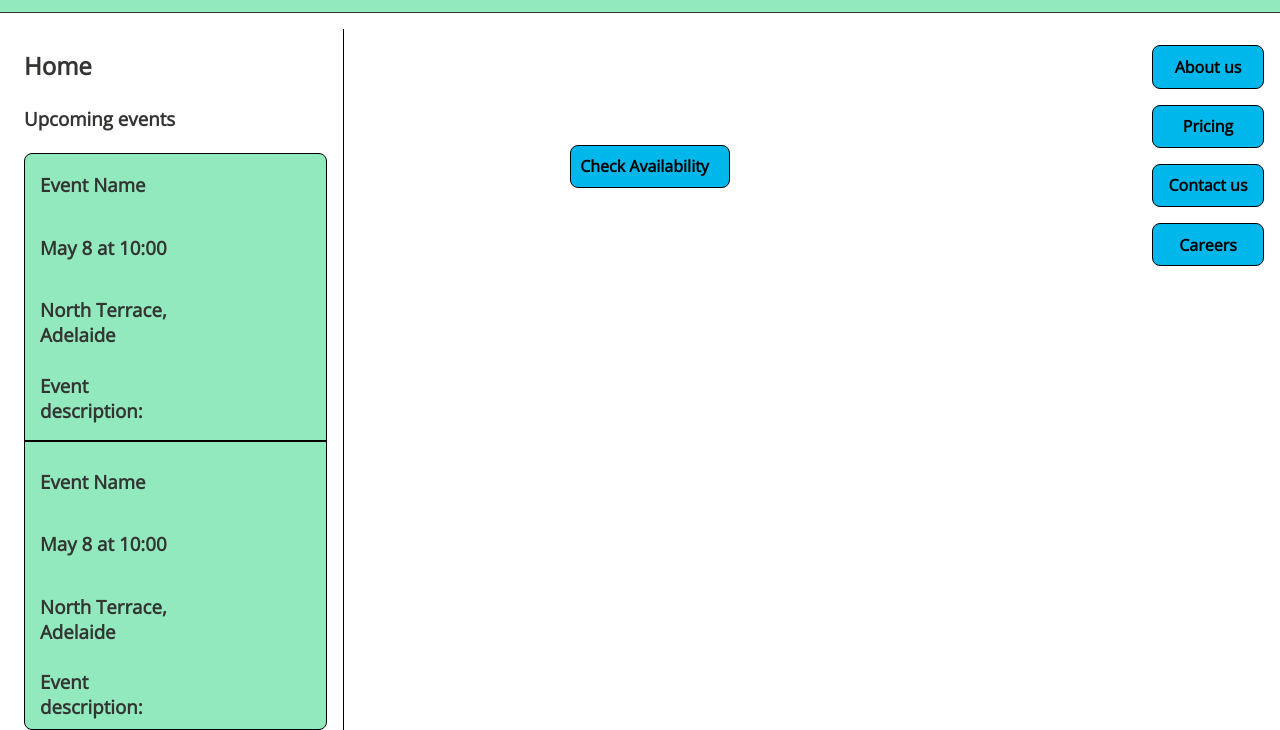
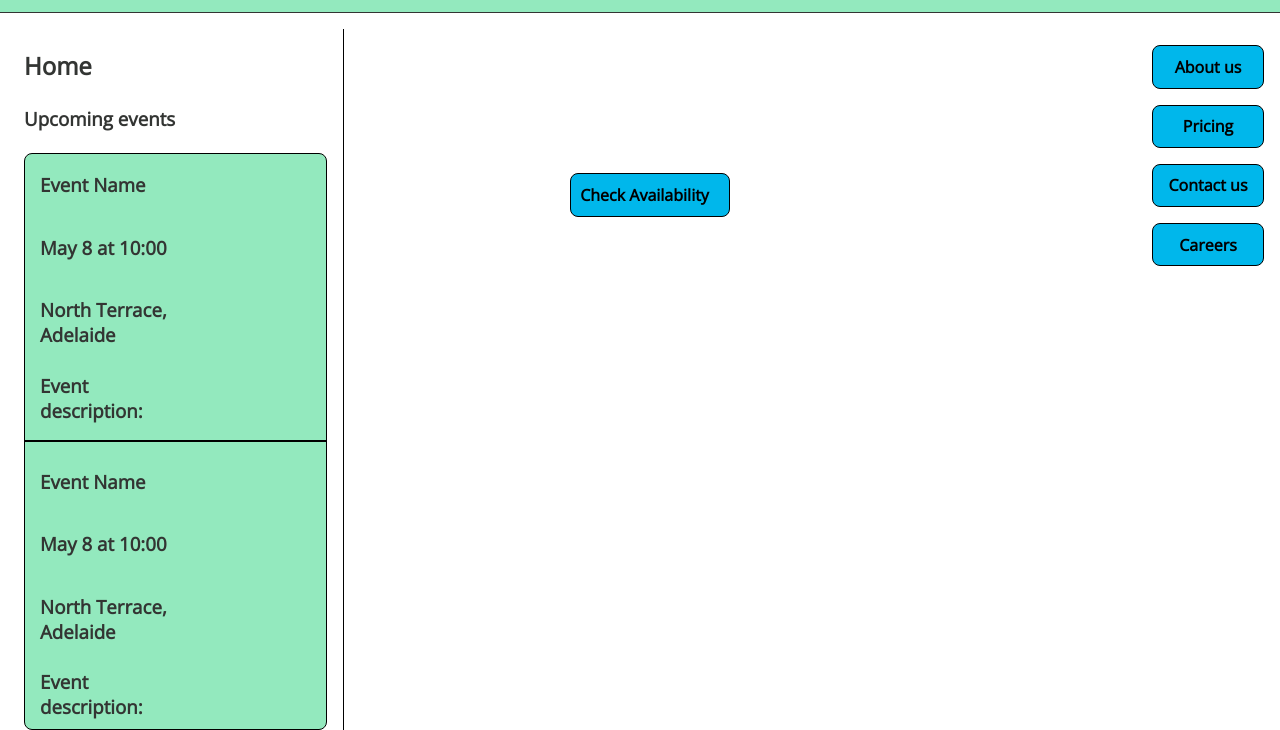
Before and after one commit to WDCLegends/DevEnvironment, a plain HTML site: page index.html in a window 1280 px wide. Shown: the part 99-829 px from the top of the page. Drawn offline with nearby package versions, Linux system fonts and the light colour scheme.

Commit message:
Update planiac.css

```diff
--- a/planiac.css
+++ b/planiac.css
@@ -380,3 +380,7 @@ nav a:hover {
 #signout_button{
     margin-top: 1em;
 }
+
+#check_button{
+    margin-top: 1.8em;
+}
```
